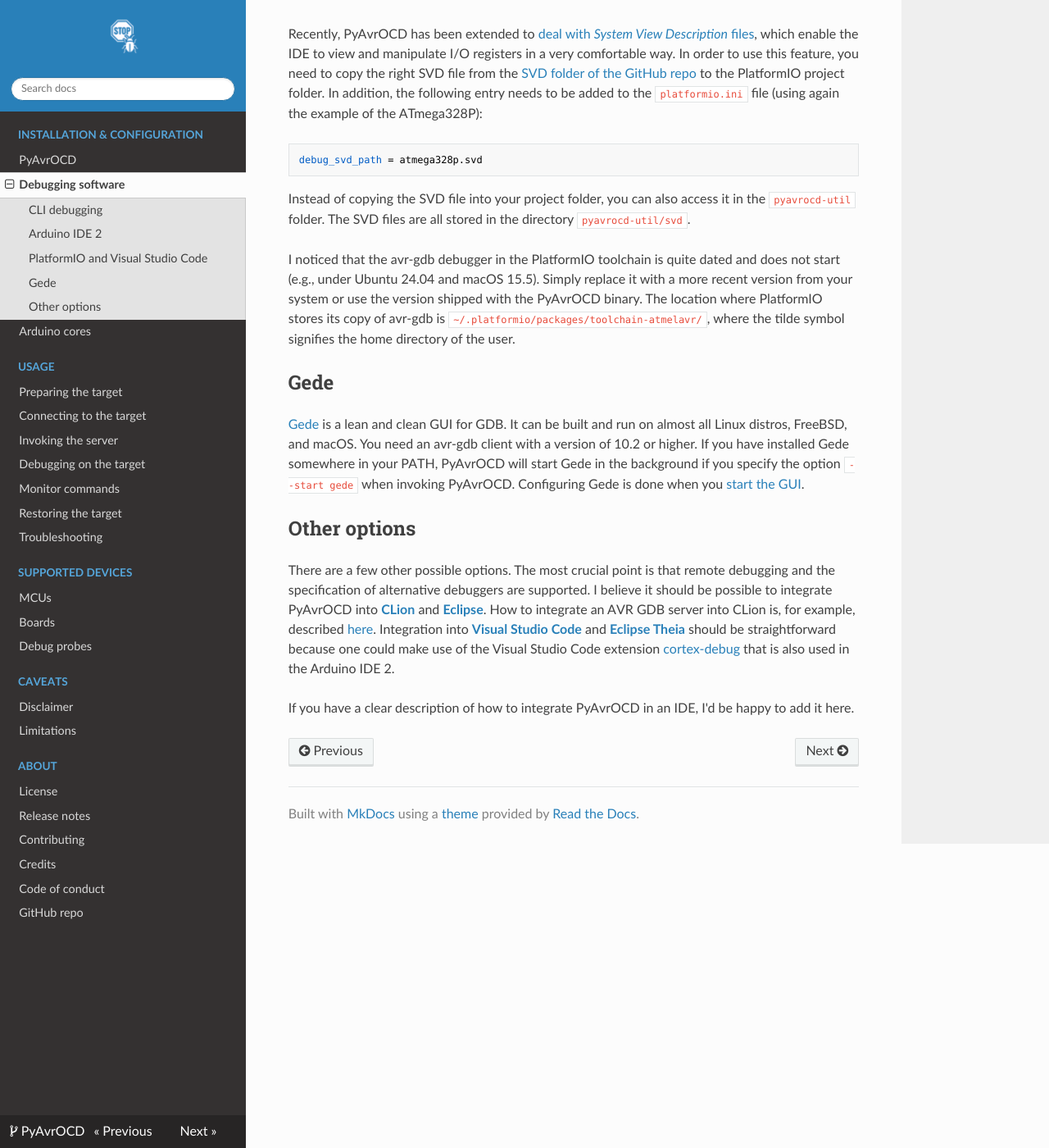
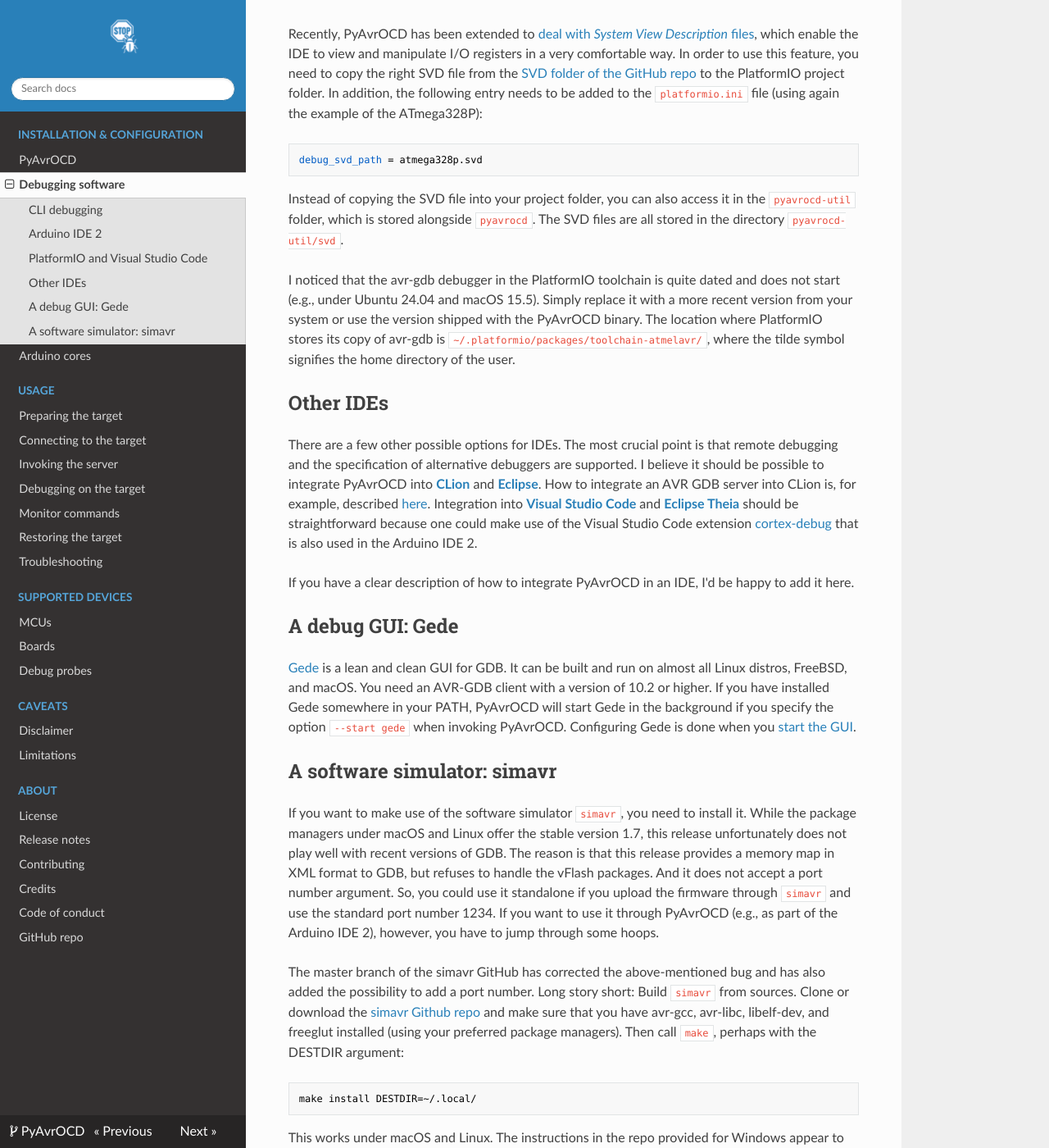
Before and after one commit to garyPenhook/PyAvrOCD, an MkDocs documentation site: the page built from docs/debugging-software.md, in a window 1280 px wide and 1400 px high, scrolled down 2022 px. Shown: the whole window at 82% size. Built offline with MkDocs 1.6.1, drawn with Linux system fonts in a browser that asks for light colours; nearby versions of some CDN libraries; some of the changed text lies outside the part shown.

Commit message:
docs simavr

````diff
--- a/docs/debugging-software.md
+++ b/docs/debugging-software.md
@@ -30,7 +30,7 @@
 https://felias-fogg.github.io/package_debugging_index.json
 ```
 
-After that, you can install one of the platforms referred to in the index file, e.g., `Arduino AVR Boards (Debug enabled)`, which is a fork of the official Arduino AVR Boards platform. And this is all! Now, you can press the debug button and start debugging. Well, before you can do that, you must probably [modify the target board](board-preparation.md), and you need to [connect the debug probe to the target board](connect-to-target.md).
+After that, you can install one of the platforms referred to in the index file, e.g., `Arduino AVR Boards (Debug enabled)`, which is a fork of the official `Arduino AVR Boards` platform. And this is all! Now, you can press the debug button and start debugging. Well, before you can do that, you must probably [modify the target board](board-preparation.md), and you need to [connect the debug probe to the target board](connect-to-target.md).
 
 The set of available cores is covered in the [section on Arduino cores](supporting-cores.md).
 
@@ -81,16 +81,28 @@
 debug_svd_path = atmega328p.svd
 ```
 
-Instead of copying the SVD file into your project folder, you can also access it in the `pyavrocd-util` folder. The SVD files are all stored in the directory `pyavrocd-util/svd`.
+Instead of copying the SVD file into your project folder, you can also access it in the `pyavrocd-util` folder, which is stored alongside `pyavrocd`. The SVD files are all stored in the directory `pyavrocd-util/svd`.
 
 I noticed that the avr-gdb debugger in the PlatformIO toolchain is quite dated and does not start (e.g., under Ubuntu 24.04 and macOS 15.5). Simply replace it with a more recent version from your system or use the version shipped with the PyAvrOCD binary. The location where PlatformIO stores its copy of avr-gdb is `~/.platformio/packages/toolchain-atmelavr/`, where the tilde symbol signifies the home directory of the user.
 
-## Gede
+## Other IDEs
 
-[Gede](https://github.com/jhn98032/gede) is a lean and clean GUI for GDB. It can be built and run on almost all Linux distros, FreeBSD, and macOS. You need an avr-gdb client with a version of 10.2 or higher. If you have installed Gede somewhere in your PATH, PyAvrOCD will start Gede in the background if you specify the option `--start gede` when invoking PyAvrOCD. Configuring Gede is done when you [start the GUI](debugging.md#debugging-using-gede).
-
-## Other options
-
-There are a few other possible options. The most crucial point is that remote debugging and the specification of alternative debuggers are supported. I believe it should be possible to integrate PyAvrOCD into  [**CLion**](https://www.jetbrains.com/clion/) and [**Eclipse**](https://eclipseide.org/projects/). How to integrate an AVR GDB server into CLion is, for example, described [here](https://bloom.oscillate.io/docs/clion-debugging-setup). Integration into [**Visual Studio Code**](https://code.visualstudio.com) and **[Eclipse Theia](https://theia-ide.org)** should be straightforward because one could make use of the Visual Studio Code extension [cortex-debug](https://github.com/Marus/cortex-debug) that is also used in the Arduino IDE 2.
+There are a few other possible options for IDEs. The most crucial point is that remote debugging and the specification of alternative debuggers are supported. I believe it should be possible to integrate PyAvrOCD into  [**CLion**](https://www.jetbrains.com/clion/) and [**Eclipse**](https://eclipseide.org/projects/). How to integrate an AVR GDB server into CLion is, for example, described [here](https://bloom.oscillate.io/docs/clion-debugging-setup). Integration into [**Visual Studio Code**](https://code.visualstudio.com) and **[Eclipse Theia](https://theia-ide.org)** should be straightforward because one could make use of the Visual Studio Code extension [cortex-debug](https://github.com/Marus/cortex-debug) that is also used in the Arduino IDE 2.
 
 If you have a clear description of how to integrate PyAvrOCD in an IDE, I'd be happy to add it here.
+
+## A debug GUI: Gede
+
+[Gede](https://github.com/jhn98032/gede) is a lean and clean GUI for GDB. It can be built and run on almost all Linux distros, FreeBSD, and macOS. You need an AVR-GDB client with a version of 10.2 or higher. If you have installed Gede somewhere in your PATH, PyAvrOCD will start Gede in the background if you specify the option `--start gede` when invoking PyAvrOCD. Configuring Gede is done when you [start the GUI](debugging.md#debugging-using-gede).
+
+## A software simulator: simavr
+
+If you want to make use of the software simulator `simavr`, you need to install it. While the package managers under macOS and Linux offer the stable version 1.7, this release unfortunately does not play well with recent versions of GDB. The reason is that this release provides a memory map in XML format to GDB, but refuses to handle the vFlash packages. And it does not accept a port number argument. So, you could use it standalone if you upload the firmware through `simavr` and use the standard port number 1234. If you want to use it through PyAvrOCD (e.g., as part of the Arduino IDE 2), however, you have to jump through some hoops.
+
+The master branch of the simavr GitHub has corrected the above-mentioned bug and has also added the possibility to add a port number. Long story short: Build `simavr` from sources. Clone or download the [simavr Github repo](https://github.com/buserror/simavr) and make sure that you have avr-gcc, avr-libc, libelf-dev, and freeglut installed (using your preferred package managers). Then call `make`, perhaps with the DESTDIR argument:
+
+```bash
+make install DESTDIR=~/.local/
+```
+
+This works under macOS and Linux. The instructions in the repo provided for Windows appear to be outdated.
````
Also changed, not shown: INSTALL.md (+5 -3 lines), docs/supported-debuggers.md (+12 -3 lines).
